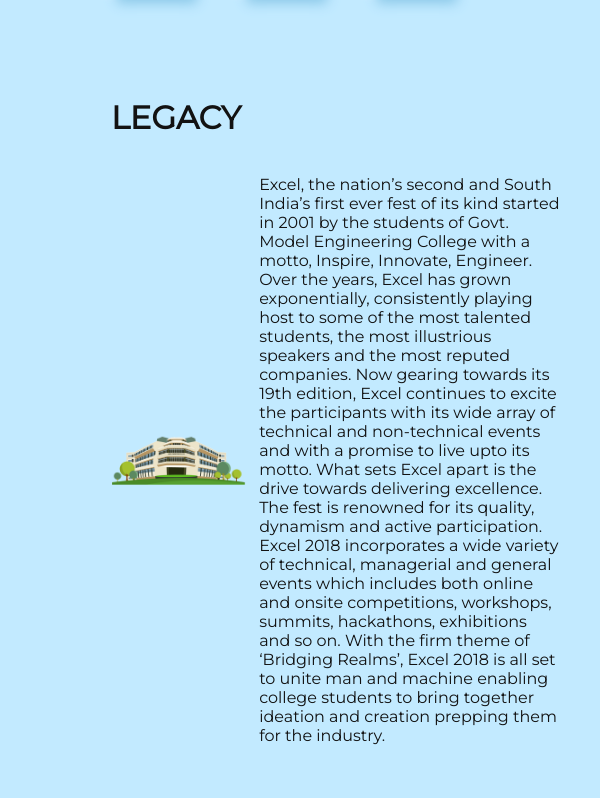
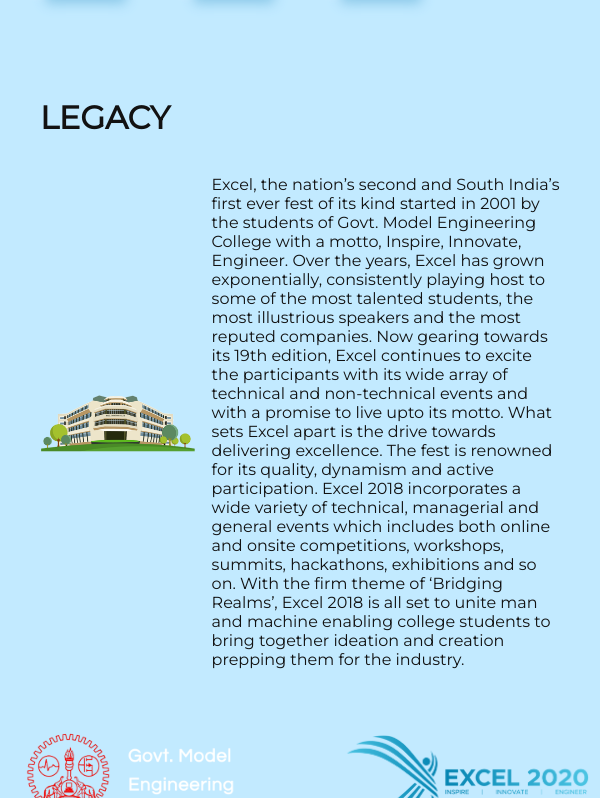
Before and after one commit to NevilleAntony98/Excel-2020, a React (Create React App) app: page / in a window 600 px wide. Shown: the part 1558-2356 px from the top of the page. Built offline with nearby package versions, Linux system fonts and the light colour scheme.

Commit message:
adjusting width according to navbar

```diff
--- a/src/App.scss
+++ b/src/App.scss
@@ -15,8 +15,34 @@
   }
 }
 
-@media only screen and (min-width:600px){
+.nav-shift {
+  margin-left: 100px;
+}
+@media screen and (max-width:1700px){
   .nav-shift{
-    margin-left: 71px;
+    margin-left: 95px;
 }
 }
+
+@media screen and (max-width:1400px){
+  .nav-shift{
+    margin-left: 90px;
+}
+}
+@media screen and (max-width:1200px){
+  .nav-shift{
+    margin-left: 85px;
+}
+}
+
+@media screen and (max-width:1048px){
+  .nav-shift{
+    margin-left: 80px;
+}
+}
+
+@media screen and (max-width:600px){
+  .nav-shift{
+    margin-left: 0px;
+}
+}
```
